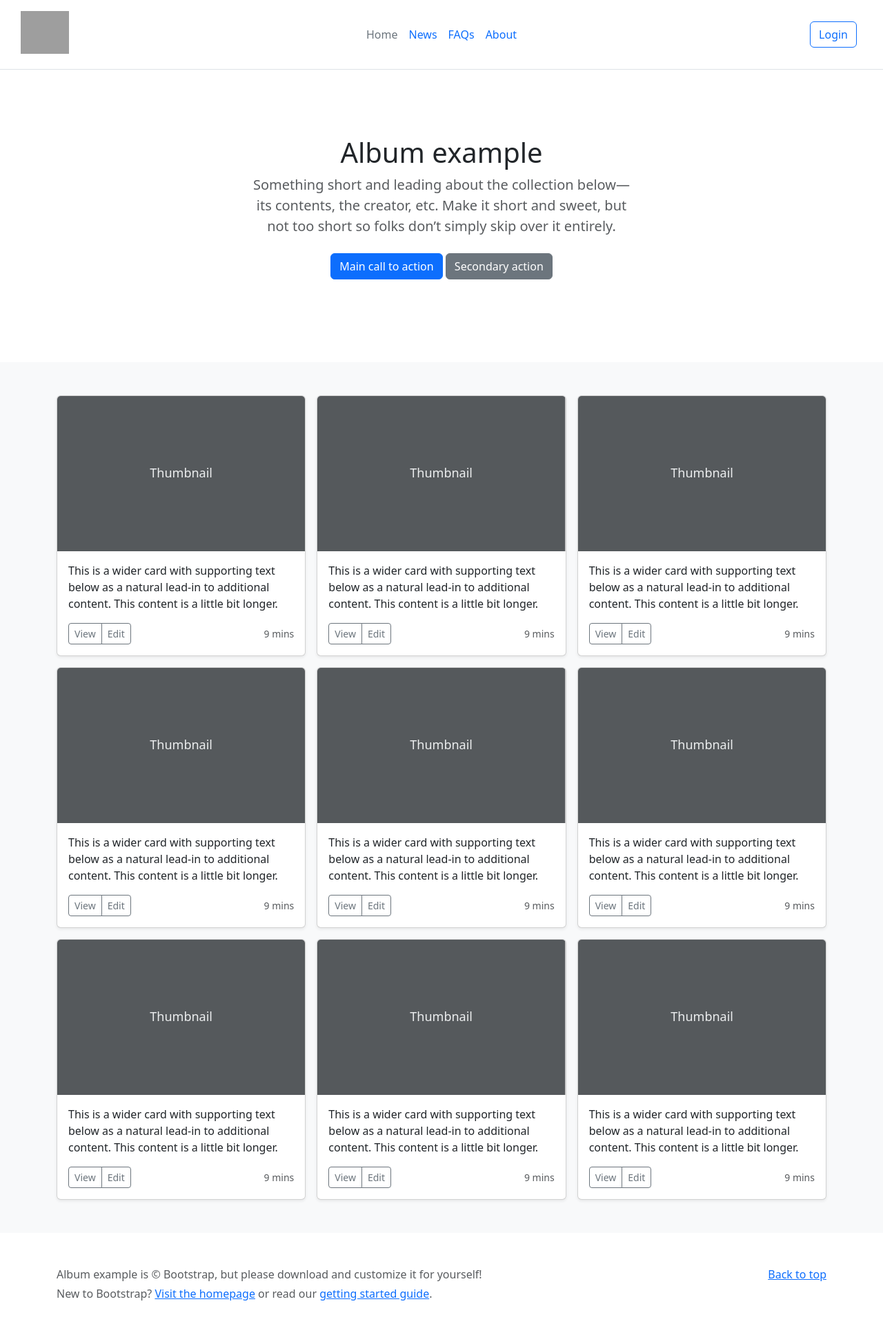
After one commit to EdsonCuevas/Ecomania-Blogweb, a PHP site: page /news.php in a window 1280 px wide. The commit adds this page. Shown: the whole page at 69% size. Run offline with PHP 8.4, Linux system fonts and the light colour scheme; some libraries are stand-ins or nearby versions; grey boxes are pictures that could not be loaded.

Commit message:
add page news

```diff
--- a/app/pages/home.php
+++ b/app/pages/home.php
@@ -114,10 +114,6 @@
         </a>
       </div>
     </header>
-
-    <!-- slider -->
-
-    <!-- end slider -->
 
     <main>
     <div id="myCarousel" class="carousel slide mb-6" data-bs-ride="carousel">
--- /dev/null
+++ b/app/pages/news.php
@@ -0,0 +1,289 @@
+<!doctype html>
+<html lang="en" data-bs-theme="auto">
+  <head><script src="../assets/js/color-modes.js"></script>
+
+    <meta charset="utf-8">
+    <meta name="viewport" content="width=device-width, initial-scale=1">
+    <meta name="description" content="">
+    <meta name="author" content="Mark Otto, Jacob Thornton, and Bootstrap contributors">
+    <meta name="generator" content="Hugo 0.122.0">
+    <title>Album example · Bootstrap v5.3</title>
+
+    <link href="<?=ROOT?>/../public/assets/bootstrap/css/bootstrap.min.css" rel="stylesheet">
+
+    <style>
+      .bd-placeholder-img {
+        font-size: 1.125rem;
+        text-anchor: middle;
+        -webkit-user-select: none;
+        -moz-user-select: none;
+        user-select: none;
+      }
+
+      @media (min-width: 768px) {
+        .bd-placeholder-img-lg {
+          font-size: 3.5rem;
+        }
+      }
+
+      .b-example-divider {
+        width: 100%;
+        height: 3rem;
+        background-color: rgba(0, 0, 0, .1);
+        border: solid rgba(0, 0, 0, .15);
+        border-width: 1px 0;
+        box-shadow: inset 0 .5em 1.5em rgba(0, 0, 0, .1), inset 0 .125em .5em rgba(0, 0, 0, .15);
+      }
+
+      .b-example-vr {
+        flex-shrink: 0;
+        width: 1.5rem;
+        height: 100vh;
+      }
+
+      .bi {
+        vertical-align: -.125em;
+        fill: currentColor;
+      }
+
+      .nav-scroller {
+        position: relative;
+        z-index: 2;
+        height: 2.75rem;
+        overflow-y: hidden;
+      }
+
+      .nav-scroller .nav {
+        display: flex;
+        flex-wrap: nowrap;
+        padding-bottom: 1rem;
+        margin-top: -1px;
+        overflow-x: auto;
+        text-align: center;
+        white-space: nowrap;
+        -webkit-overflow-scrolling: touch;
+      }
+
+      .btn-bd-primary {
+        --bd-violet-bg: #712cf9;
+        --bd-violet-rgb: 112.520718, 44.062154, 249.437846;
+
+        --bs-btn-font-weight: 600;
+        --bs-btn-color: var(--bs-white);
+        --bs-btn-bg: var(--bd-violet-bg);
+        --bs-btn-border-color: var(--bd-violet-bg);
+        --bs-btn-hover-color: var(--bs-white);
+        --bs-btn-hover-bg: #6528e0;
+        --bs-btn-hover-border-color: #6528e0;
+        --bs-btn-focus-shadow-rgb: var(--bd-violet-rgb);
+        --bs-btn-active-color: var(--bs-btn-hover-color);
+        --bs-btn-active-bg: #5a23c8;
+        --bs-btn-active-border-color: #5a23c8;
+      }
+
+      .bd-mode-toggle {
+        z-index: 1500;
+      }
+
+      .bd-mode-toggle .dropdown-menu .active .bi {
+        display: block !important;
+      }
+    </style>
+
+<header class="d-flex flex-wrap align-items-center justify-content-center justify-content-md-between py-3 border-bottom">
+      <div class="col-md-3 mb-2 mb-md-0">
+        <a href="home" class="d-inline-flex link-body-emphasis text-decoration-none">
+          <img src="<?=ROOT?>/../public/assets/imgs/icon.png" alt="" width="100" height="62" style="padding-left: 30px; object-fit: cover;";">
+        </a>
+      </div>
+
+      <ul class="nav col-12 col-md-auto mb-2 justify-content-center mb-md-0">
+        <li><a href="#" class="nav-link px-2 link-secondary">Home</a></li>
+        <li><a href="#" class="nav-link px-2">News</a></li>
+        <li><a href="#" class="nav-link px-2">FAQs</a></li>
+        <li><a href="#" class="nav-link px-2">About</a></li>
+      </ul>
+
+      <div class="col-md-3 text-end" style="padding-right: 30px;">
+        <a href="<?=ROOT?>/login">
+        <button type="button" class="btn btn-outline-primary me-2">Login</button>
+        </a>
+      </div>
+    </header>
+
+
+<main>
+
+  <section class="py-5 text-center container">
+    <div class="row py-lg-5">
+      <div class="col-lg-6 col-md-8 mx-auto">
+        <h1 class="fw-light">Album example</h1>
+        <p class="lead text-body-secondary">Something short and leading about the collection below—its contents, the creator, etc. Make it short and sweet, but not too short so folks don’t simply skip over it entirely.</p>
+        <p>
+          <a href="#" class="btn btn-primary my-2">Main call to action</a>
+          <a href="#" class="btn btn-secondary my-2">Secondary action</a>
+        </p>
+      </div>
+    </div>
+  </section>
+
+  <div class="album py-5 bg-body-tertiary">
+    <div class="container">
+
+      <div class="row row-cols-1 row-cols-sm-2 row-cols-md-3 g-3">
+        <div class="col">
+          <div class="card shadow-sm">
+            <svg class="bd-placeholder-img card-img-top" width="100%" height="225" xmlns="http://www.w3.org/2000/svg" role="img" aria-label="Placeholder: Thumbnail" preserveAspectRatio="xMidYMid slice" focusable="false"><title>Placeholder</title><rect width="100%" height="100%" fill="#55595c"/><text x="50%" y="50%" fill="#eceeef" dy=".3em">Thumbnail</text></svg>
+            <div class="card-body">
+              <p class="card-text">This is a wider card with supporting text below as a natural lead-in to additional content. This content is a little bit longer.</p>
+              <div class="d-flex justify-content-between align-items-center">
+                <div class="btn-group">
+                  <button type="button" class="btn btn-sm btn-outline-secondary">View</button>
+                  <button type="button" class="btn btn-sm btn-outline-secondary">Edit</button>
+                </div>
+                <small class="text-body-secondary">9 mins</small>
+              </div>
+            </div>
+          </div>
+        </div>
+        <div class="col">
+          <div class="card shadow-sm">
+            <svg class="bd-placeholder-img card-img-top" width="100%" height="225" xmlns="http://www.w3.org/2000/svg" role="img" aria-label="Placeholder: Thumbnail" preserveAspectRatio="xMidYMid slice" focusable="false"><title>Placeholder</title><rect width="100%" height="100%" fill="#55595c"/><text x="50%" y="50%" fill="#eceeef" dy=".3em">Thumbnail</text></svg>
+            <div class="card-body">
+              <p class="card-text">This is a wider card with supporting text below as a natural lead-in to additional content. This content is a little bit longer.</p>
+              <div class="d-flex justify-content-between align-items-center">
+                <div class="btn-group">
+                  <button type="button" class="btn btn-sm btn-outline-secondary">View</button>
+                  <button type="button" class="btn btn-sm btn-outline-secondary">Edit</button>
+                </div>
+                <small class="text-body-secondary">9 mins</small>
+              </div>
+            </div>
+          </div>
+        </div>
+        <div class="col">
+          <div class="card shadow-sm">
+            <svg class="bd-placeholder-img card-img-top" width="100%" height="225" xmlns="http://www.w3.org/2000/svg" role="img" aria-label="Placeholder: Thumbnail" preserveAspectRatio="xMidYMid slice" focusable="false"><title>Placeholder</title><rect width="100%" height="100%" fill="#55595c"/><text x="50%" y="50%" fill="#eceeef" dy=".3em">Thumbnail</text></svg>
+            <div class="card-body">
+              <p class="card-text">This is a wider card with supporting text below as a natural lead-in to additional content. This content is a little bit longer.</p>
+              <div class="d-flex justify-content-between align-items-center">
+                <div class="btn-group">
+                  <button type="button" class="btn btn-sm btn-outline-secondary">View</button>
+                  <button type="button" class="btn btn-sm btn-outline-secondary">Edit</button>
+                </div>
+                <small class="text-body-secondary">9 mins</small>
+              </div>
+            </div>
+          </div>
+        </div>
+
+        <div class="col">
+          <div class="card shadow-sm">
+            <svg class="bd-placeholder-img card-img-top" width="100%" height="225" xmlns="http://www.w3.org/2000/svg" role="img" aria-label="Placeholder: Thumbnail" preserveAspectRatio="xMidYMid slice" focusable="false"><title>Placeholder</title><rect width="100%" height="100%" fill="#55595c"/><text x="50%" y="50%" fill="#eceeef" dy=".3em">Thumbnail</text></svg>
+            <div class="card-body">
+              <p class="card-text">This is a wider card with supporting text below as a natural lead-in to additional content. This content is a little bit longer.</p>
+              <div class="d-flex justify-content-between align-items-center">
+                <div class="btn-group">
+                  <button type="button" class="btn btn-sm btn-outline-secondary">View</button>
+                  <button type="button" class="btn btn-sm btn-outline-secondary">Edit</button>
+                </div>
+                <small class="text-body-secondary">9 mins</small>
+              </div>
+            </div>
+          </div>
+        </div>
+        <div class="col">
+          <div class="card shadow-sm">
+            <svg class="bd-placeholder-img card-img-top" width="100%" height="225" xmlns="http://www.w3.org/2000/svg" role="img" aria-label="Placeholder: Thumbnail" preserveAspectRatio="xMidYMid slice" focusable="false"><title>Placeholder</title><rect width="100%" height="100%" fill="#55595c"/><text x="50%" y="50%" fill="#eceeef" dy=".3em">Thumbnail</text></svg>
+            <div class="card-body">
+              <p class="card-text">This is a wider card with supporting text below as a natural lead-in to additional content. This content is a little bit longer.</p>
+              <div class="d-flex justify-content-between align-items-center">
+                <div class="btn-group">
+                  <button type="button" class="btn btn-sm btn-outline-secondary">View</button>
+                  <button type="button" class="btn btn-sm btn-outline-secondary">Edit</button>
+                </div>
+                <small class="text-body-secondary">9 mins</small>
+              </div>
+            </div>
+          </div>
+        </div>
+        <div class="col">
+          <div class="card shadow-sm">
+            <svg class="bd-placeholder-img card-img-top" width="100%" height="225" xmlns="http://www.w3.org/2000/svg" role="img" aria-label="Placeholder: Thumbnail" preserveAspectRatio="xMidYMid slice" focusable="false"><title>Placeholder</title><rect width="100%" height="100%" fill="#55595c"/><text x="50%" y="50%" fill="#eceeef" dy=".3em">Thumbnail</text></svg>
+            <div class="card-body">
+              <p class="card-text">This is a wider card with supporting text below as a natural lead-in to additional content. This content is a little bit longer.</p>
+              <div class="d-flex justify-content-between align-items-center">
+                <div class="btn-group">
+                  <button type="button" class="btn btn-sm btn-outline-secondary">View</button>
+                  <button type="button" class="btn btn-sm btn-outline-secondary">Edit</button>
+                </div>
+                <small class="text-body-secondary">9 mins</small>
+              </div>
+            </div>
+          </div>
+        </div>
+
+        <div class="col">
+          <div class="card shadow-sm">
+            <svg class="bd-placeholder-img card-img-top" width="100%" height="225" xmlns="http://www.w3.org/2000/svg" role="img" aria-label="Placeholder: Thumbnail" preserveAspectRatio="xMidYMid slice" focusable="false"><title>Placeholder</title><rect width="100%" height="100%" fill="#55595c"/><text x="50%" y="50%" fill="#eceeef" dy=".3em">Thumbnail</text></svg>
+            <div class="card-body">
+              <p class="card-text">This is a wider card with supporting text below as a natural lead-in to additional content. This content is a little bit longer.</p>
+              <div class="d-flex justify-content-between align-items-center">
+                <div class="btn-group">
+                  <button type="button" class="btn btn-sm btn-outline-secondary">View</button>
+                  <button type="button" class="btn btn-sm btn-outline-secondary">Edit</button>
+                </div>
+                <small class="text-body-secondary">9 mins</small>
+              </div>
+            </div>
+          </div>
+        </div>
+        <div class="col">
+          <div class="card shadow-sm">
+            <svg class="bd-placeholder-img card-img-top" width="100%" height="225" xmlns="http://www.w3.org/2000/svg" role="img" aria-label="Placeholder: Thumbnail" preserveAspectRatio="xMidYMid slice" focusable="false"><title>Placeholder</title><rect width="100%" height="100%" fill="#55595c"/><text x="50%" y="50%" fill="#eceeef" dy=".3em">Thumbnail</text></svg>
+            <div class="card-body">
+              <p class="card-text">This is a wider card with supporting text below as a natural lead-in to additional content. This content is a little bit longer.</p>
+              <div class="d-flex justify-content-between align-items-center">
+                <div class="btn-group">
+                  <button type="button" class="btn btn-sm btn-outline-secondary">View</button>
+                  <button type="button" class="btn btn-sm btn-outline-secondary">Edit</button>
+                </div>
+                <small class="text-body-secondary">9 mins</small>
+              </div>
+            </div>
+          </div>
+        </div>
+        <div class="col">
+          <div class="card shadow-sm">
+            <svg class="bd-placeholder-img card-img-top" width="100%" height="225" xmlns="http://www.w3.org/2000/svg" role="img" aria-label="Placeholder: Thumbnail" preserveAspectRatio="xMidYMid slice" focusable="false"><title>Placeholder</title><rect width="100%" height="100%" fill="#55595c"/><text x="50%" y="50%" fill="#eceeef" dy=".3em">Thumbnail</text></svg>
+            <div class="card-body">
+              <p class="card-text">This is a wider card with supporting text below as a natural lead-in to additional content. This content is a little bit longer.</p>
+              <div class="d-flex justify-content-between align-items-center">
+                <div class="btn-group">
+                  <button type="button" class="btn btn-sm btn-outline-secondary">View</button>
+                  <button type="button" class="btn btn-sm btn-outline-secondary">Edit</button>
+                </div>
+                <small class="text-body-secondary">9 mins</small>
+              </div>
+            </div>
+          </div>
+        </div>
+      </div>
+    </div>
+  </div>
+
+</main>
+
+<footer class="text-body-secondary py-5">
+  <div class="container">
+    <p class="float-end mb-1">
+      <a href="#">Back to top</a>
+    </p>
+    <p class="mb-1">Album example is &copy; Bootstrap, but please download and customize it for yourself!</p>
+    <p class="mb-0">New to Bootstrap? <a href="/">Visit the homepage</a> or read our <a href="../getting-started/introduction/">getting started guide</a>.</p>
+  </div>
+</footer>
+<script src="<?=ROOT?>/../public/assets/bootstrap/js/bootstrap.bundle.min.js"></script>
+
+    </body>
+</html>
```
